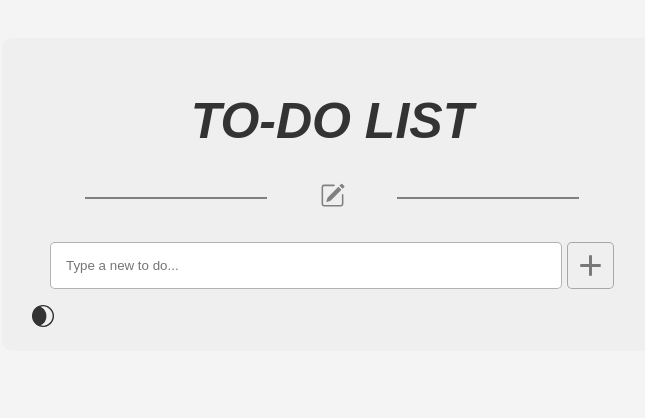
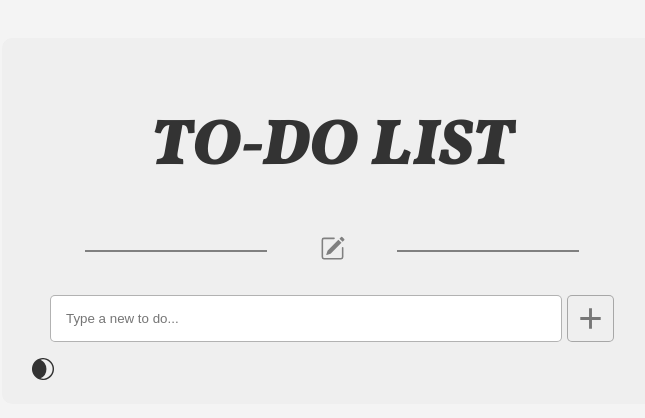
Before and after one commit to ricsjs/redux-todolist, a React (Vite) app: page / in a window 1280 px wide. Shown: the top 418 px of the page, without its empty margins (308-953 px from the left). Built offline with nearby package versions, Linux system fonts and the light colour scheme.

Commit message:
fonte h1

```diff
--- a/index.html
+++ b/index.html
@@ -4,6 +4,10 @@
     <meta charset="UTF-8" />
     <link rel="icon" type="image/svg+xml" href="/vite.svg" />
     <meta name="viewport" content="width=device-width, initial-scale=1.0" />
+
+    <link rel="preconnect" href="https://fonts.googleapis.com">
+    <link rel="preconnect" href="https://fonts.gstatic.com" crossorigin>
+    <link href="https://fonts.googleapis.com/css2?family=Poppins:ital,wght@0,100;0,200;0,300;0,400;0,500;0,600;0,700;0,800;0,900;1,100;1,200;1,300;1,400;1,500;1,600;1,700;1,800;1,900&family=Roboto+Mono:ital,wght@0,100;0,200;0,300;0,400;0,500;0,600;0,700;1,100;1,200;1,300;1,400;1,500;1,600;1,700&family=Vollkorn:ital,wght@1,900&display=swap" rel="stylesheet">
     <title>TO-DO LIST</title>
   </head>
   <body>
--- a/src/pages/Home/home.css
+++ b/src/pages/Home/home.css
@@ -8,7 +8,10 @@
 .container-home h1{
     font-weight: 900;
     font-style: italic;
-    font-size: 50px;
+    font-size: 65px;
+    font-family: 'Poppins', sans-serif;
+    font-family: 'Roboto Mono', monospace;
+    font-family: 'Vollkorn', serif;
 }
 
 .todos-home{
```
